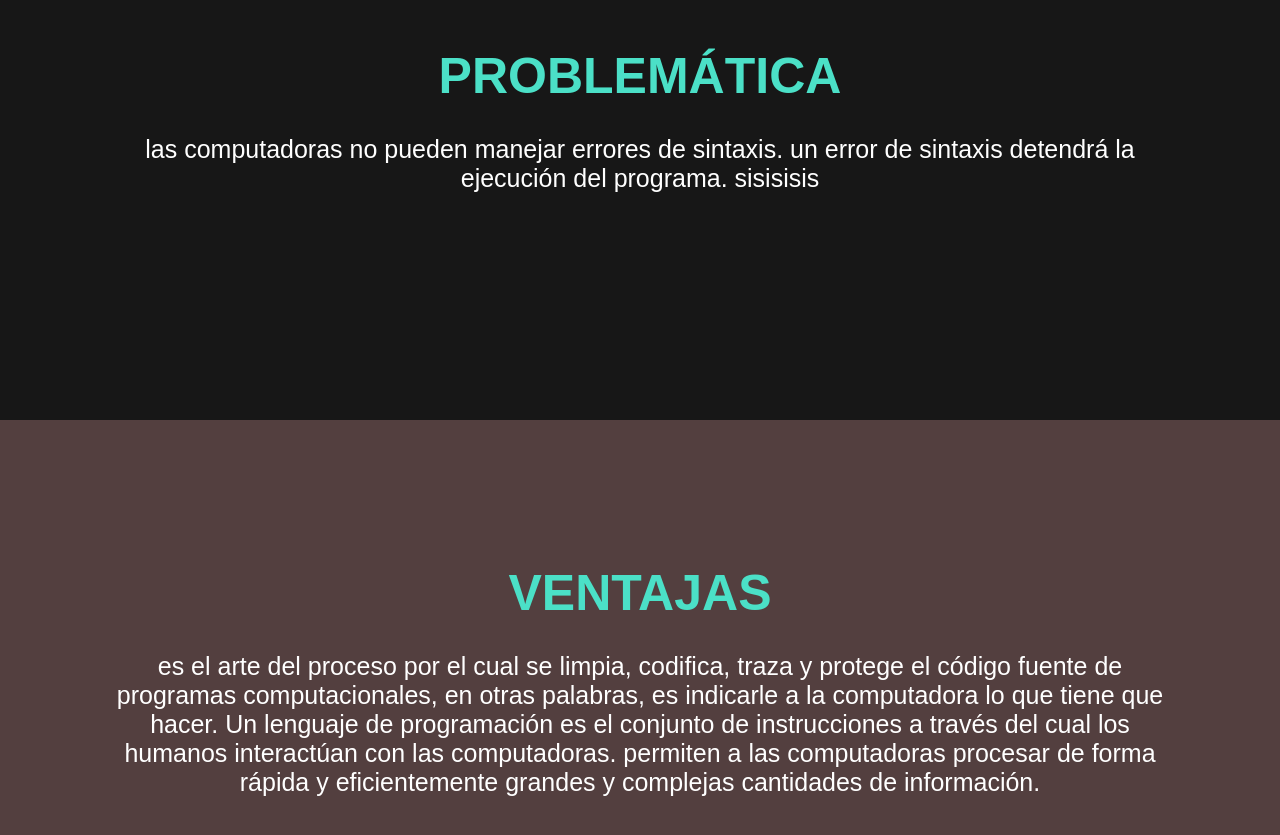
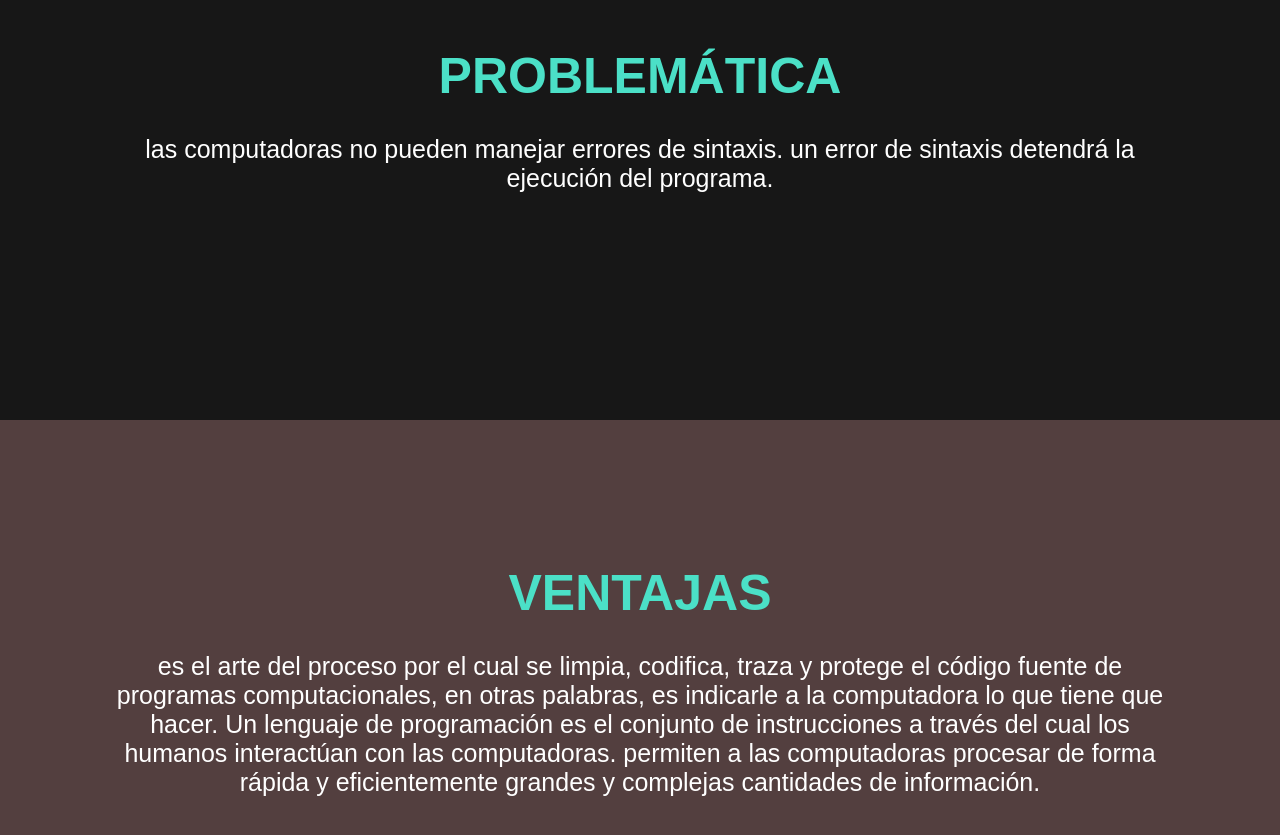
Before and after one commit to Orlando354439/ATI, a plain HTML site: page index.html in a window 1280 px wide. Shown: the part 1740-2575 px from the top of the page. Drawn offline with Linux system fonts and the light colour scheme.

Commit message:
add: index

```diff
--- a/index.html
+++ b/index.html
@@ -64,7 +64,7 @@
     <section class="content contact">
         <h2 class="title">Problemática</h2>
         <p>las computadoras no pueden manejar errores de sintaxis.
-             un error de sintaxis detendrá la ejecución del programa. sisisisis
+             un error de sintaxis detendrá la ejecución del programa.
         </p>
 
     </section>
```
